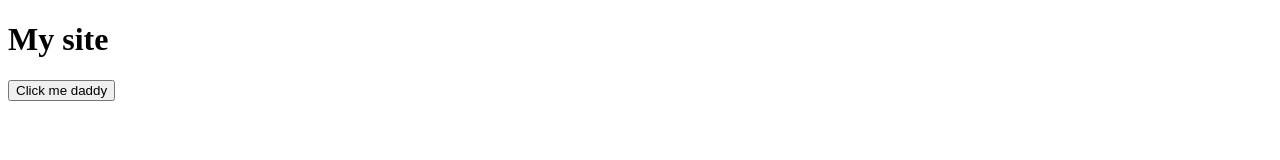
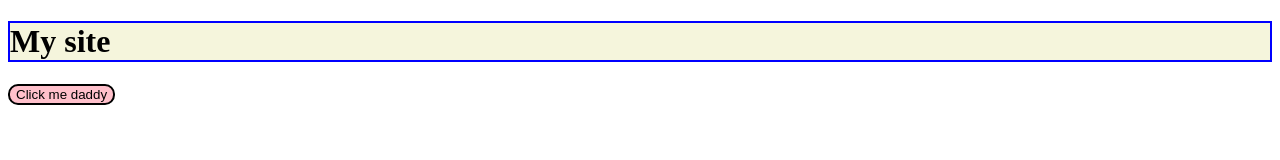
Before and after one commit to gauravguptaa28/demo-repo, a plain HTML site: page index.html in a window 1280 px wide. Drawn offline with Linux system fonts and the light colour scheme.

Commit message:
CSS Added

```diff
--- a/index.html
+++ b/index.html
@@ -4,8 +4,8 @@
 <head>
     <meta charset="UTF-8">
     <meta name="viewport" content="width=device-width, initial-scale=1.0">
+    <link rel="stylesheet" href="style.css">
     <title>Document</title>
-</head>
 
 <body>
     <h1>My site</h1>
--- /dev/null
+++ b/style.css
@@ -0,0 +1,9 @@
+h1{
+    background-color: beige;
+    border: 2px solid blue;
+}
+button{
+    border: 2px solid black;
+    background-color: pink;
+    border-radius: 10px;
+}
```
